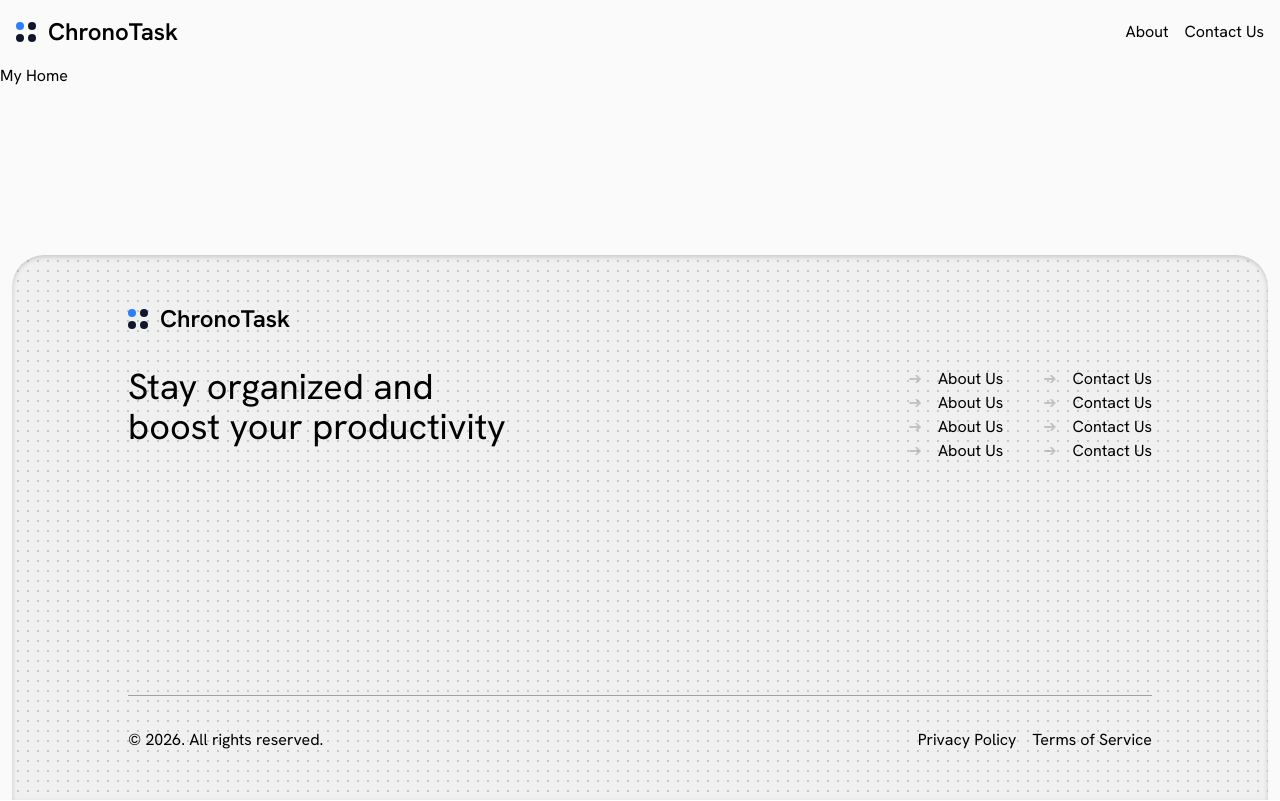
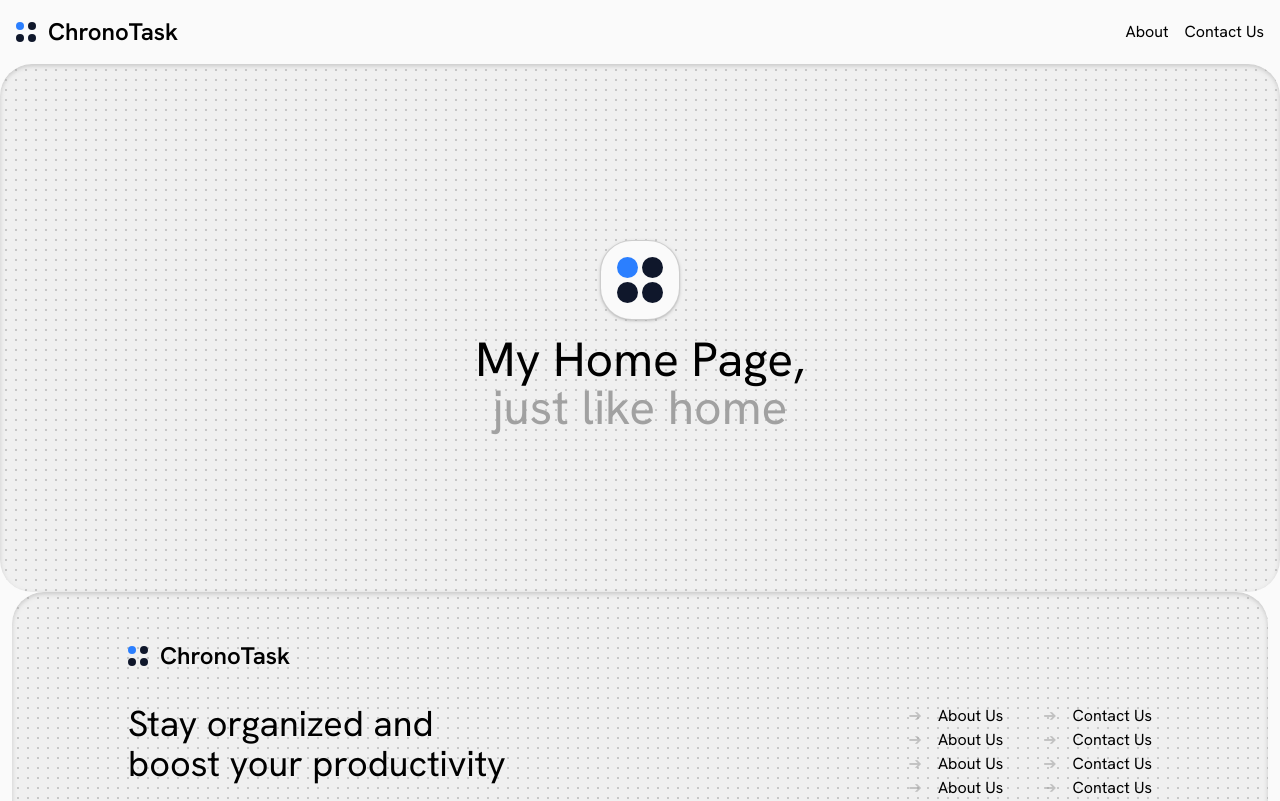
Before and after one commit to sronnaim/koda-b10-react-4, a React (Vite) app: page / in a window 1280 px wide. Shown: the top 801 px of the page. Built offline with nearby package versions, Linux system fonts and the light colour scheme.

Commit message:
feat: added homepage

```diff
--- a/src/components/Logo.jsx
+++ b/src/components/Logo.jsx
@@ -1,4 +1,16 @@
 import { Link } from "react-router";
+
+export function Icon() {
+    return (
+        <span className="bg-neutral-50 p-4 border border-neutral-400/50 rounded-4xl shadow-sm shadow-neutral-400/50 w-full max-w-20 grid gap-1 *:rounded-full *:bg-slate-900 *:first:bg-blue-500 *:aspect-square grid-cols-2" aria-hidden={true}>
+            <span></span>
+            <span></span>
+            <span></span>
+            <span></span>
+        </span>
+
+    )
+}
 
 export default function Logo() {
     return (
--- a/src/pages/Home.jsx
+++ b/src/pages/Home.jsx
@@ -1,8 +1,15 @@
+import { Icon } from "../components/Logo";
+
 export default function Home() {
     return (
         <>
-            <section>
-                <h1>My Home</h1>
+            <section className="max-w-7xl mx-auto">
+                <div className="dotted inset-shadow-sm inset-shadow-neutral-400/50 bg-neutral-200/50 rounded-4xl py-40">
+                    <div className="flex justify-center py-4" aria-hidden={true}>
+                        <Icon />
+                    </div>
+                    <h1 className="text-center text-5xl max-w-[15ch] m-auto">My Home Page, <span className="text-neutral-400">just like home</span></h1>
+                </div>
             </section>
         </>
     )
```
